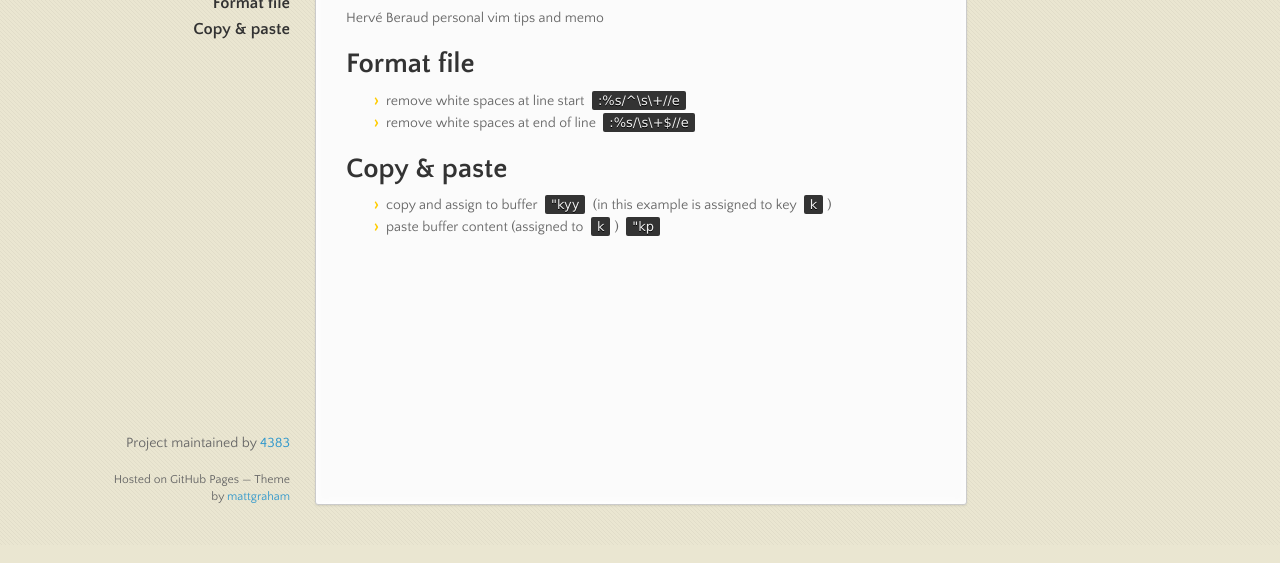
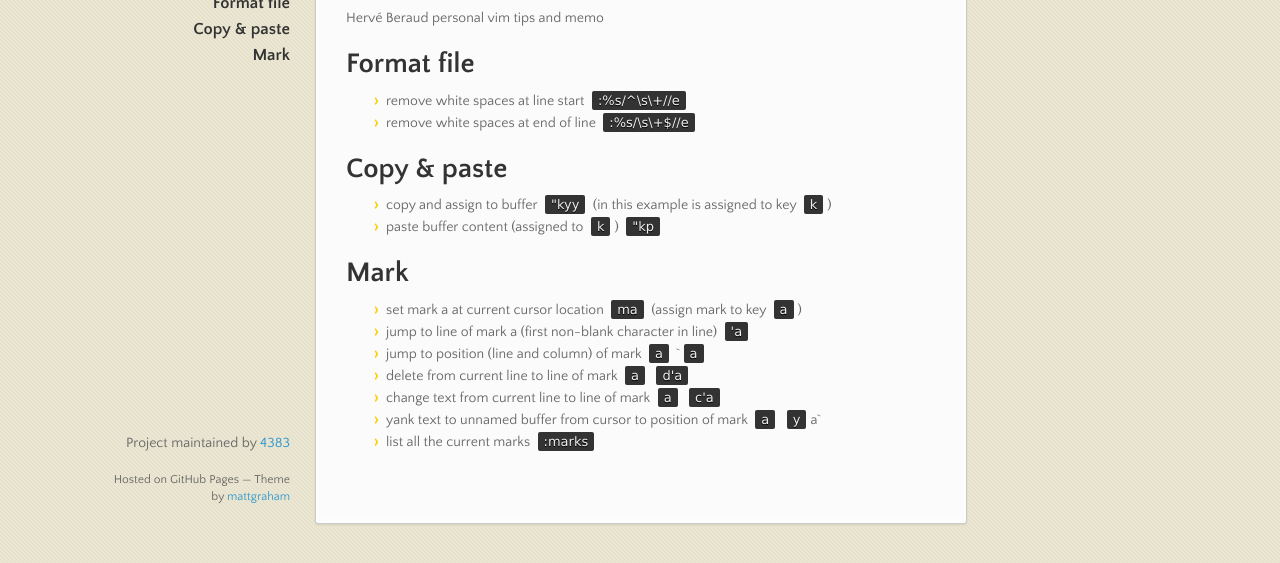
Before and after one commit to 4383/vim-tips, a plain HTML site: page index.html in a window 1280 px wide. Shown: the part 255-818 px from the top of the page. Drawn offline with nearby package versions, Linux system fonts and the light colour scheme.

```diff
--- a/index.html
+++ b/index.html
@@ -62,6 +62,24 @@
 <li>paste buffer content (assigned to <code>k</code>) <code>"kp</code>
 </li>
 </ul>
+
+<h1>
+<a id="mark" class="anchor" href="#mark" aria-hidden="true"><span aria-hidden="true" class="octicon octicon-link"></span></a>Mark</h1>
+
+<ul>
+<li>set mark a at current cursor location <code>ma</code> (assign mark to key <code>a</code>)</li>
+<li>jump to line of mark a (first non-blank character in line) <code>'a</code>
+</li>
+<li>jump to position (line and column) of mark <code>a</code> `<code>a</code>
+</li>
+<li>delete from current line to line of mark <code>a</code> <code>d'a</code>
+</li>
+<li>change text from current line to line of mark <code>a</code> <code>c'a</code>
+</li>
+<li>yank text to unnamed buffer from cursor to position of mark <code>a</code> <code>y</code>a`</li>
+<li>list all the current marks <code>:marks</code>
+</li>
+</ul>
       </section>
       <footer>
         <p>Project maintained by <a href="https://github.com/4383">4383</a></p>
--- a/params.json
+++ b/params.json
@@ -1,6 +1,6 @@
 {
   "name": "Vim Tips",
   "tagline": "Hervé Beraud personal vim tips and memo",
-  "body": "# Vim Tips\r\nHervé Beraud personal vim tips and memo\r\n\r\n# Format file\r\n- remove white spaces at line start `:%s/^\\s\\+//e`\r\n- remove white spaces at end of line `:%s/\\s\\+$//e`\r\n\r\n# Copy & paste\r\n- copy and assign to buffer `\"kyy` (in this example is assigned to key `k`)\r\n- paste buffer content (assigned to `k`) `\"kp`\r\n\r\n",
+  "body": "# Vim Tips\r\nHervé Beraud personal vim tips and memo\r\n\r\n# Format file\r\n- remove white spaces at line start `:%s/^\\s\\+//e`\r\n- remove white spaces at end of line `:%s/\\s\\+$//e`\r\n\r\n# Copy & paste\r\n- copy and assign to buffer `\"kyy` (in this example is assigned to key `k`)\r\n- paste buffer content (assigned to `k`) `\"kp`\r\n\r\n# Mark\r\n- set mark a at current cursor location `ma` (assign mark to key `a`)\r\n- jump to line of mark a (first non-blank character in line) `'a`\r\n- jump to position (line and column) of mark `a` ``a`\r\n- delete from current line to line of mark `a` `d'a`\r\n- change text from current line to line of mark `a` `c'a`\r\n- yank text to unnamed buffer from cursor to position of mark `a` `y`a`\r\n- list all the current marks `:marks`\r\n",
   "note": "Don't delete this file! It's used internally to help with page regeneration."
 }
```
